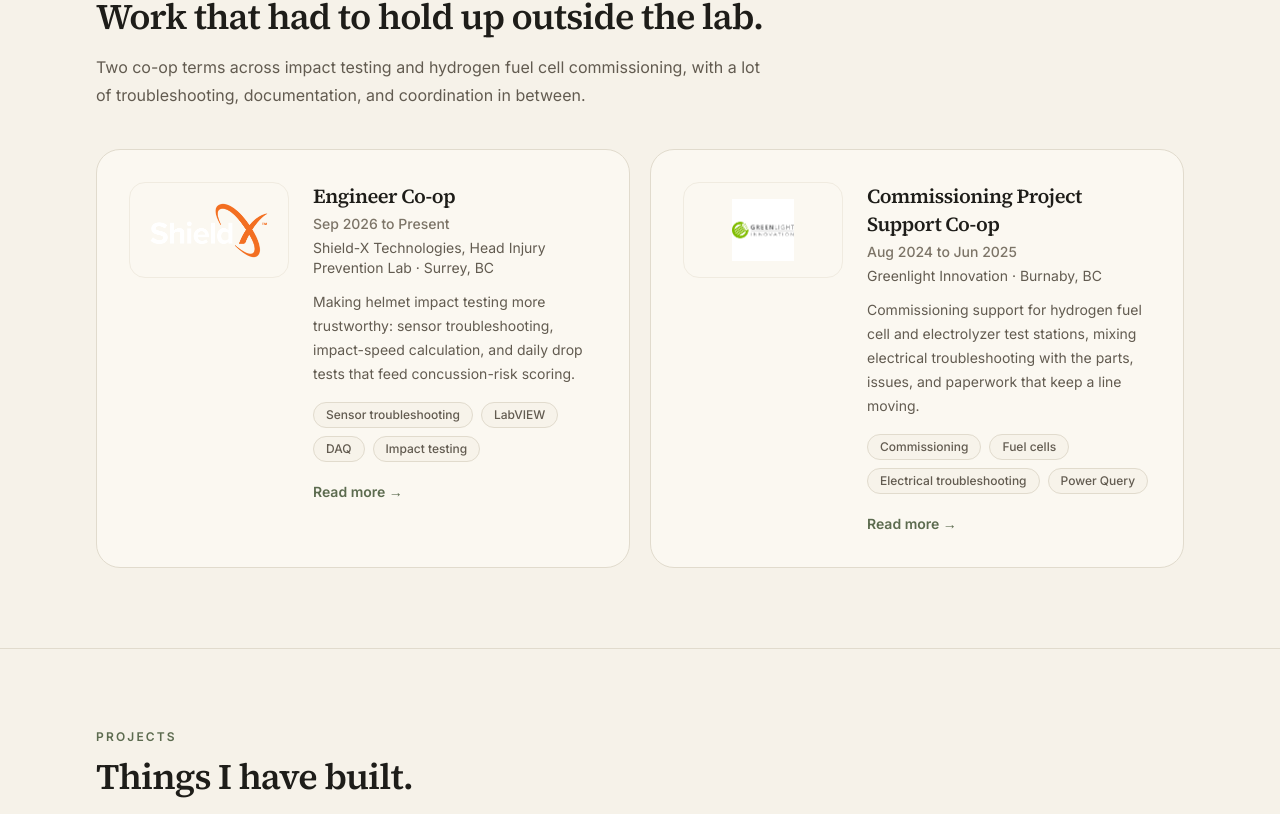
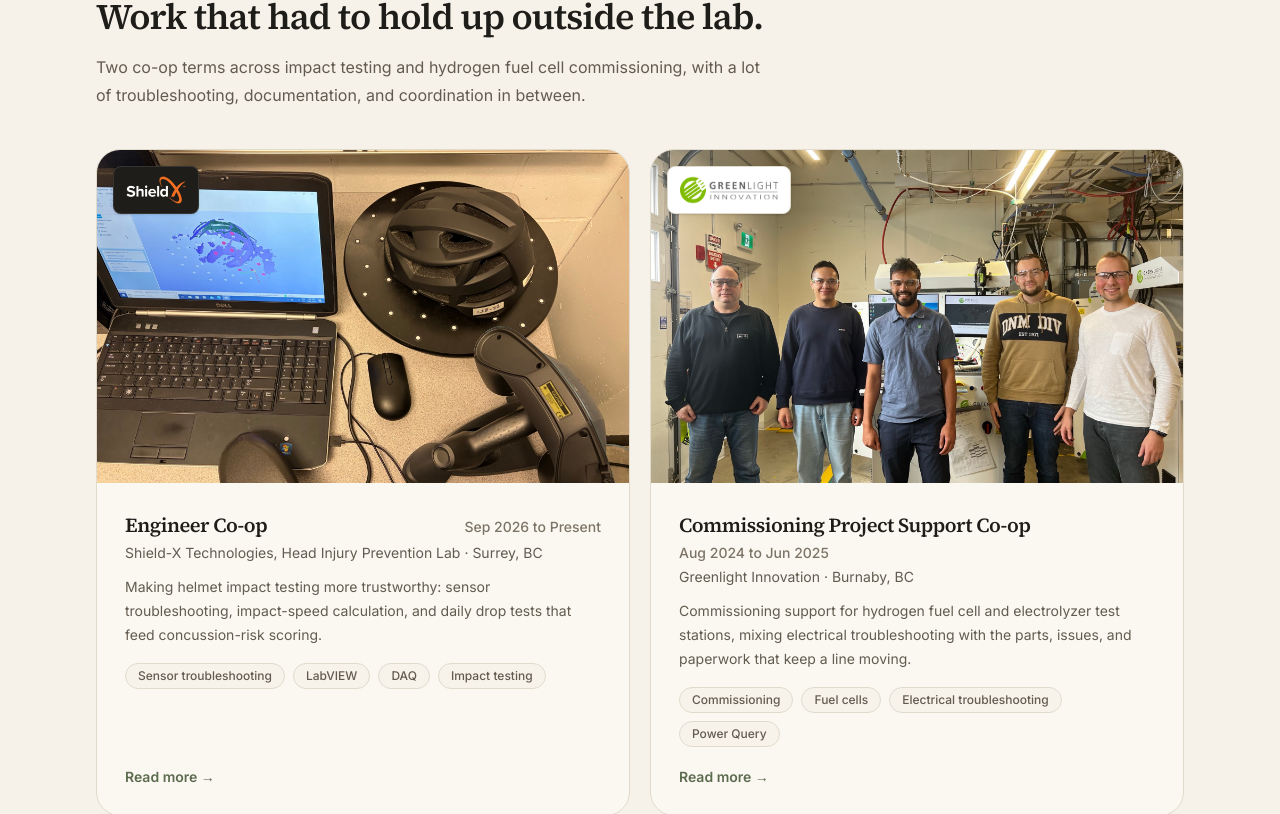
Before and after one commit to NikitaEliasov/nikita-portfolio, a Next.js app: page / in a window 1280 px wide. Shown: the part 1126-1940 px from the top of the page. Built offline with nearby package versions, Linux system fonts and the light colour scheme; no server answers.

Commit message:
Turn experience cards into photo cards with fitted logos

```diff
--- a/src/app/experience/[slug]/page.tsx
+++ b/src/app/experience/[slug]/page.tsx
@@ -4,6 +4,7 @@ import { notFound } from "next/navigation";
 import { Container } from "@/components/Container";
 import { Gallery } from "@/components/Gallery";
 import { getExperience, experience } from "@/data/experience";
+import { cn } from "@/lib/cn";
 
 type PageProps = {
   params: Promise<{ slug: string }>;
@@ -51,11 +52,18 @@ export default async function ExperienceDetailPage({ params }: PageProps) {
           </Link>
 
           <div className="mt-6 max-w-3xl">
-            <div className="flex h-14 w-28 items-center justify-center overflow-hidden rounded-lg border border-zinc-200 bg-white p-2">
+            <div
+              className={cn(
+                "flex h-14 w-40 items-center justify-center overflow-hidden rounded-lg border p-2",
+                item.logoTone === "dark"
+                  ? "border-ink-900 bg-ink-950"
+                  : "border-zinc-200 bg-white",
+              )}
+            >
               {/* eslint-disable-next-line @next/next/no-img-element */}
               <img
-                src={item.card.src}
-                alt={item.card.alt}
+                src={item.logo.src}
+                alt={item.logo.alt}
                 className="h-full w-full object-contain"
               />
             </div>
--- a/src/components/ExperienceCard.tsx
+++ b/src/components/ExperienceCard.tsx
@@ -1,21 +1,41 @@
 import Link from "next/link";
 import type { Experience } from "@/data/experience";
 import { Tag } from "@/components/Tag";
+import { cn } from "@/lib/cn";
 
 export function ExperienceCard({ item }: { item: Experience }) {
   return (
-    <article className="group grid gap-6 rounded-3xl border border-zinc-200 bg-paper p-6 transition-all duration-300 hover:border-zinc-300 hover:shadow-lg hover:shadow-zinc-200/60 sm:grid-cols-[10rem_1fr] sm:p-8">
-      <div className="flex h-24 w-40 items-center justify-center overflow-hidden rounded-2xl border border-zinc-100 bg-paper p-4">
+    <article className="group flex h-full flex-col overflow-hidden rounded-3xl border border-zinc-200 bg-paper transition-all duration-300 hover:-translate-y-1 hover:border-zinc-300 hover:shadow-xl hover:shadow-zinc-200/60">
+      <Link
+        href={`/experience/${item.slug}/`}
+        className="relative block aspect-[16/10] overflow-hidden bg-zinc-100"
+        aria-label={`Read about ${item.title} at ${item.org}`}
+      >
         {/* eslint-disable-next-line @next/next/no-img-element */}
         <img
-          src={item.card.src}
-          alt={item.card.alt}
-          className="h-full w-full object-contain"
+          src={item.photo.src}
+          alt={item.photo.alt}
           loading="lazy"
+          className="h-full w-full object-cover transition-transform duration-500 group-hover:scale-[1.04]"
         />
-      </div>
+        <span
+          className={cn(
+            "absolute left-4 top-4 flex h-12 items-center rounded-lg border px-3 shadow-sm",
+            item.logoTone === "dark"
+              ? "border-white/10 bg-ink-950"
+              : "border-zinc-200 bg-white",
+          )}
+        >
+          {/* eslint-disable-next-line @next/next/no-img-element */}
+          <img
+            src={item.logo.src}
+            alt={item.logo.alt}
+            className="h-7 w-auto max-w-[8rem] object-contain"
+          />
+        </span>
+      </Link>
 
-      <div>
+      <div className="flex flex-1 flex-col p-6 sm:p-7">
         <div className="flex flex-wrap items-baseline justify-between gap-x-4 gap-y-1">
           <h3 className="font-display text-xl font-semibold tracking-tight text-ink-950">
             <Link
@@ -27,18 +47,21 @@ export function ExperienceCard({ item }: { item: Experience }) {
           </h3>
           <p className="text-sm font-medium text-zinc-500">{item.dates}</p>
         </div>
+
         <p className="mt-1 text-sm text-zinc-600">
           {item.org} · {item.location}
         </p>
         <p className="mt-3 text-sm leading-6 text-zinc-600">{item.summary}</p>
+
         <div className="mt-4 flex flex-wrap gap-2">
           {item.tags.slice(0, 4).map((tag) => (
             <Tag key={tag}>{tag}</Tag>
           ))}
         </div>
+
         <Link
           href={`/experience/${item.slug}/`}
-          className="mt-5 inline-flex text-sm font-semibold text-accent transition-colors hover:text-accent-strong"
+          className="mt-auto pt-5 inline-flex text-sm font-semibold text-accent transition-colors hover:text-accent-strong"
         >
           Read more →
         </Link>
--- a/src/data/experience.ts
+++ b/src/data/experience.ts
@@ -20,7 +20,9 @@ export type Experience = {
   dates: string;
   summary: string;
   tags: string[];
-  card: Media;
+  logo: Media;
+  logoTone: "dark" | "light";
+  photo: Media;
   sections: Section[];
 };
 
@@ -41,9 +43,14 @@ export const experience: Experience[] = [
       "Impact testing",
       "Research",
     ],
-    card: {
-      src: "/images/shield-x/01-logo.png",
+    logo: {
+      src: "/images/shield-x/01-logo-card.png",
       alt: "Shield-X Technologies logo",
+    },
+    logoTone: "dark",
+    photo: {
+      src: "/images/shield-x/02-helmet-scan.jpg",
+      alt: "Helmet on a scan turntable with a live mesh on a laptop",
     },
     sections: [
       {
@@ -98,9 +105,14 @@ export const experience: Experience[] = [
       "Power Query",
       "SAP",
     ],
-    card: {
-      src: "/images/greenlight/01-logo.png",
+    logo: {
+      src: "/images/greenlight/01-logo-card.png",
       alt: "Greenlight Innovation logo",
+    },
+    logoTone: "light",
+    photo: {
+      src: "/images/greenlight/02-team-floor.jpg",
+      alt: "Greenlight team on the shop floor beside a test station",
     },
     sections: [
       {
```
Also changed, not shown: public/images/greenlight/01-logo-card.png (added), public/images/shield-x/01-logo-card.png (added).
